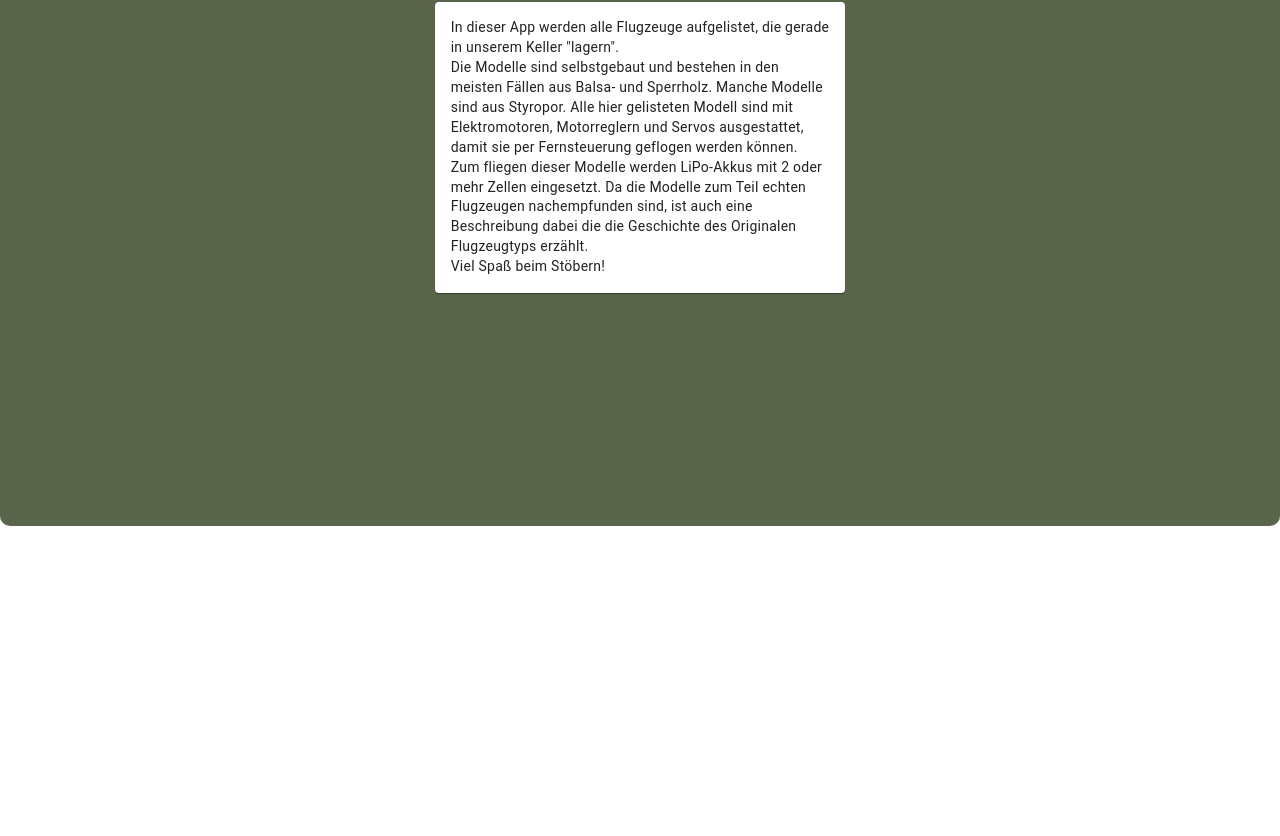
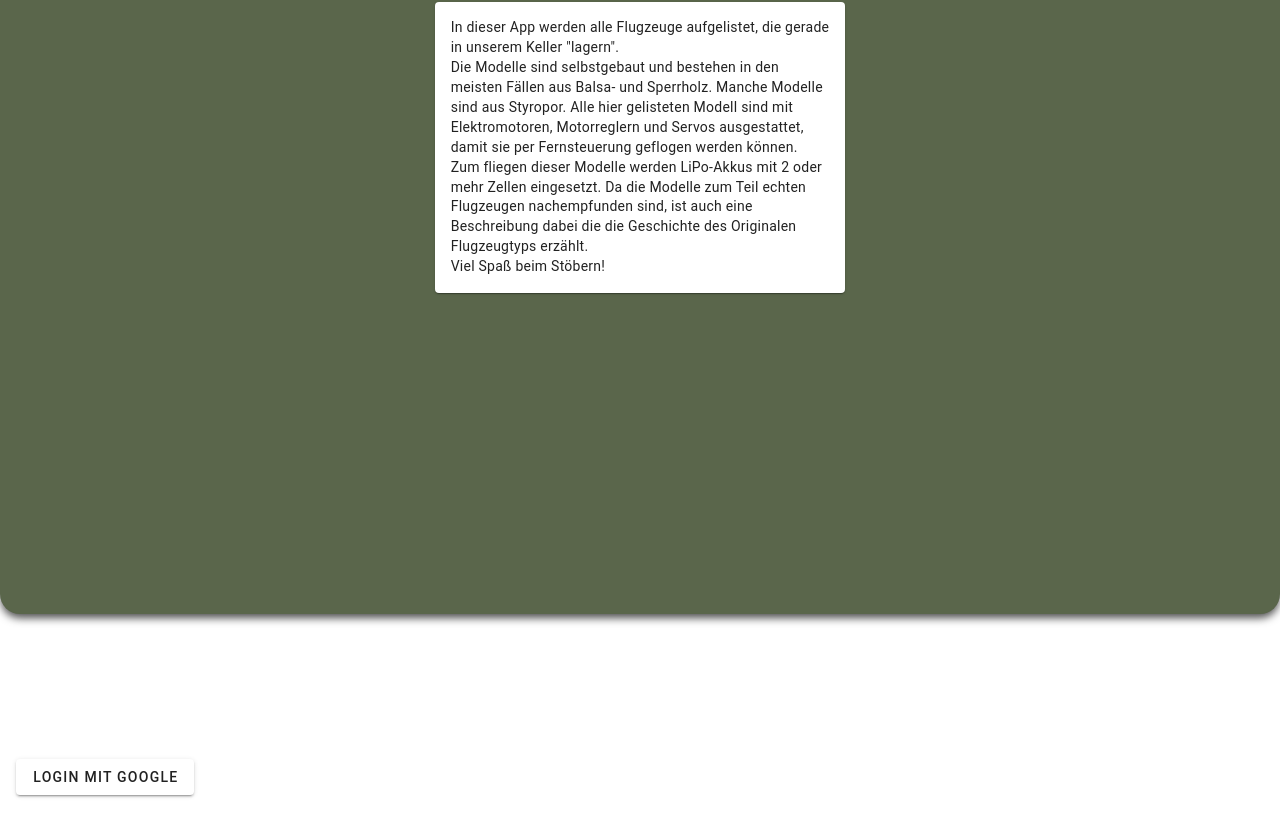
Before and after one commit to petziferum/RCHangar, a Vue app: page / in a window 1280 px wide. Shown: the part 274-1110 px from the top of the page. Before the commit the page ends 800 px from the top, so only its background shows below. Built offline with nearby package versions, Linux system fonts and the light colour scheme; no server answers.

Commit message:
add firebase login

```diff
--- a/src/App.vue
+++ b/src/App.vue
@@ -4,19 +4,58 @@
   <v-main class="appMain">
   <RouterView />
   </v-main>
+    <v-footer>
+      <div class="footer">
+    <div v-if="u" style="height: 200px">
+      fireUser: {{ u.email }}
+      <div>
+        <v-btn @click="logOut">logout</v-btn>
+      </div>
+    </div>
+      <div v-else>
+        <v-btn @click="registerWithGoogle">Login mit Google</v-btn>
+      </div>
+      </div>
+    </v-footer>
   </v-app>
 </template>
 <script setup lang="ts">
 import { RouterLink, RouterView } from 'vue-router'
 import AppBar from '../src/components/common/AppBar.vue'
+import { onBeforeMount, ref } from 'vue'
+import { fireAuth, fireUser, registerWithGoogle, logOut as outlog } from '@/plugins/firesbaseConfig'
+import { onAuthStateChanged } from 'firebase/auth'
+import firebase from 'firebase/compat'
 
+const u = ref(fireUser)
+
+onBeforeMount(() => {
+  onAuthStateChanged(fireAuth, (user) => {
+    console.log("Authstate changed", user);
+if (user as firebase.User) {
+      u.value = user;
+    } else {
+      u.value= null;
+    }
+  });
+});
+function logOut() {
+  outlog();
+}
 </script>
 <style scoped>
+.footer {
+  height: 300px;
+  align-content: center;
+  margin-top: 5px;
+}
 .appMain {
+  z-index: 5;
   padding-top: 64px;
   background-color: #5a664b;
   border: 0px solid #00664b;
-  border-radius: 10px;
+  box-shadow: 0px 5px 8px -1px rgba(0,0,0,0.7);
+  border-radius: 20px;
   height: 100%;
   width: 100%;
 }
--- a/src/plugins/firesbaseConfig.ts
+++ b/src/plugins/firesbaseConfig.ts
@@ -1,7 +1,7 @@
-import { initializeApp } from "firebase/app";
-import { getFirestore, collection, getDocs } from "firebase/firestore/lite";
-import { getAuth } from "firebase/auth";
-import { getStorage } from "firebase/storage";
+import { initializeApp } from 'firebase/app'
+import { getFirestore } from 'firebase/firestore/lite'
+import { getAuth, signOut, GoogleAuthProvider, signInWithPopup } from 'firebase/auth'
+import { getStorage } from 'firebase/storage'
 
 const firebaseConfig = {
   apiKey: "AIzaSyAGwO2YDTyZFJsiZlWgfgaqkXYUqCgHsHc",
@@ -17,6 +17,24 @@ const firebaseApp = initializeApp(firebaseConfig);
 const fireStore = getFirestore(firebaseApp);
 const fireBucket = getStorage(firebaseApp);
 const fireAuth = getAuth(firebaseApp);
+let fireUser = fireAuth.currentUser;
+export const registerWithGoogle = () => {
+  const provider = new GoogleAuthProvider();
+  const auth = getAuth();
+  signInWithPopup(auth, provider)
+    .then((result) => {
+      fireUser = result.user;
+    })
+    .catch((error) => {
+      console.error("Fehler beim login:", error.message);
+    });
+};
+export const logOut = () => {
+  signOut(fireAuth).then(() => {
+    fireUser = null;
+  });
+}
 
-export { fireStore, fireBucket, fireAuth };
+
+export { fireStore, fireBucket, fireAuth, fireUser };
 export default firebaseApp;
--- a/tsconfig.app.json
+++ b/tsconfig.app.json
@@ -1,6 +1,6 @@
 {
   "extends": "@vue/tsconfig/tsconfig.dom.json",
-  "include": ["env.d.ts", "src/**/*", "src/**/*.vue"],
+  "include": ["env.d.ts", "src/**/*", "src/**/*.vue", "src/**/**"],
   "exclude": ["src/**/__tests__/*"],
   "compilerOptions": {
     "composite": true,
```
